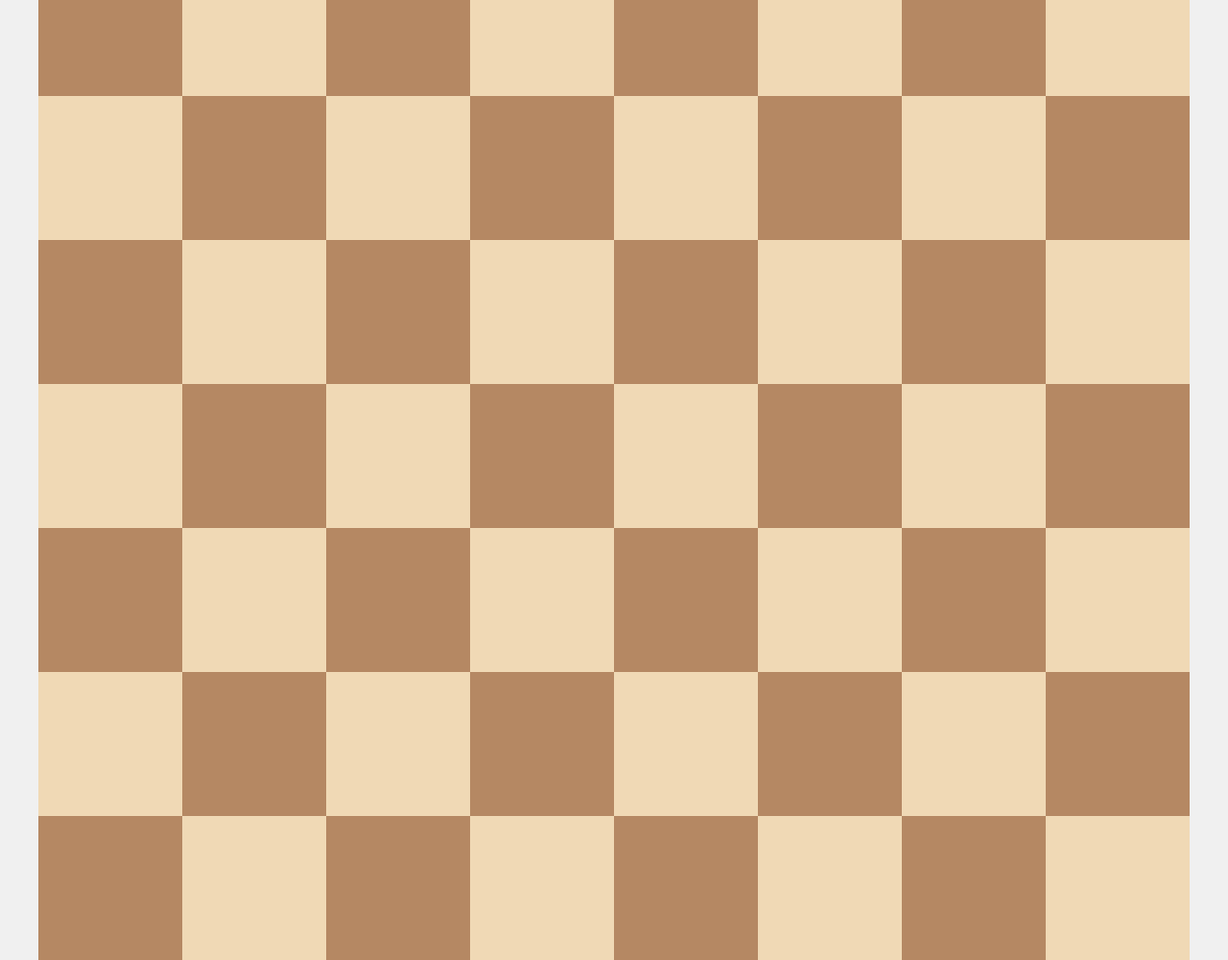
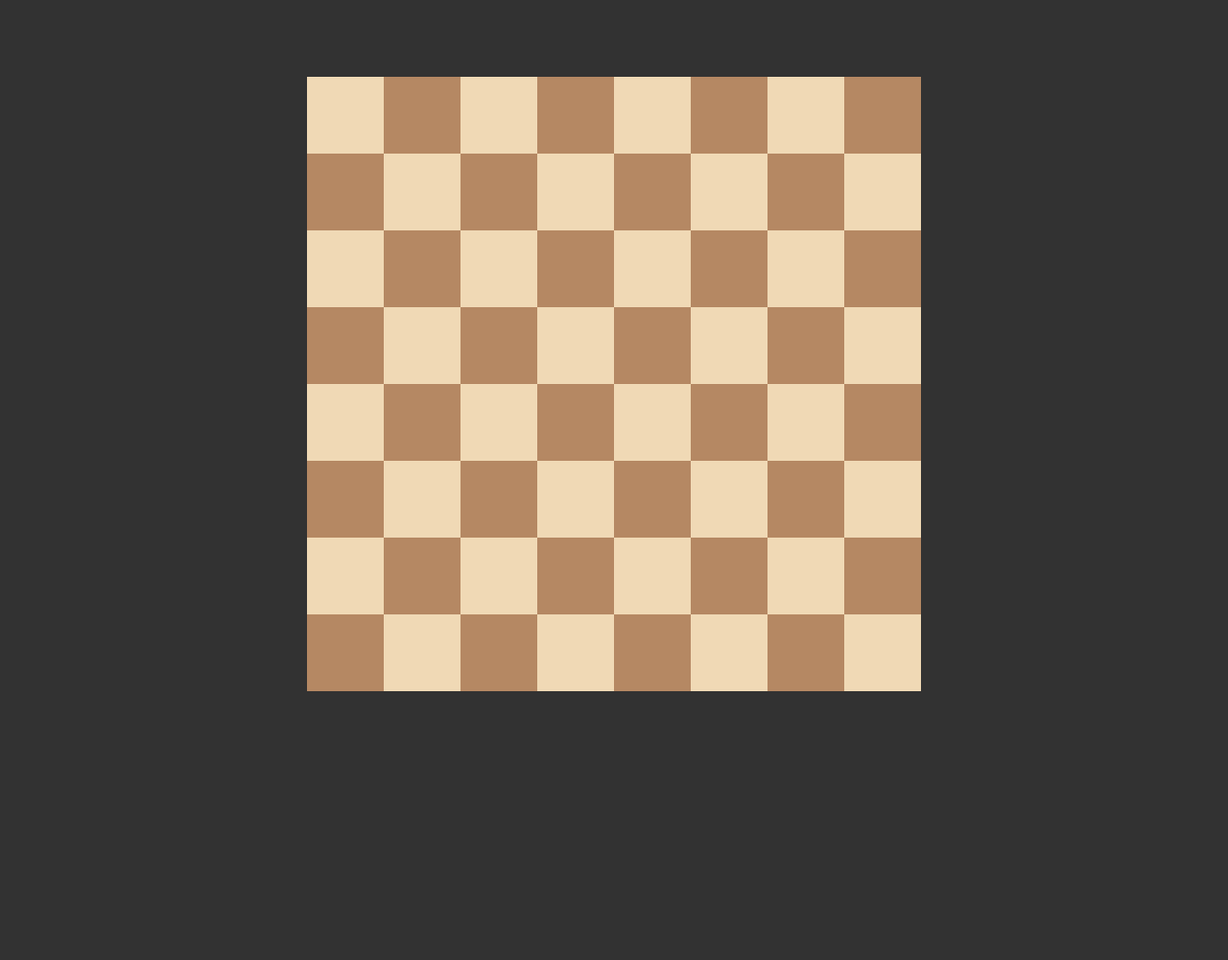
Before and after one commit to Linksyyy/TabuleiroXadrez, a plain HTML site: page index.html in a window 1280 px wide. Shown: the whole page at 96% size. After the commit the page ends 800 px from the top, so only its background shows below. Drawn offline with Linux system fonts and the light colour scheme.

Commit message:
Add files via upload

```diff
--- a/index.html
+++ b/index.html
@@ -4,7 +4,7 @@
 <head>
     <meta charset="UTF-8">
     <meta name="viewport" content="width=device-width, initial-scale=1.0">
-    <title>Xadrex</title>
+    <title>Xadrez</title>
     <link rel="stylesheet" href="style.css">
 </head>
 
--- a/style.css
+++ b/style.css
@@ -5,20 +5,22 @@ body {
     height: 100vh;
     background-color: #f0f0f0;
     margin: 0;
+    background-color: rgb(50, 50, 50);
 }
 
 .collum {
     display: flex;
     flex-direction: column;
 }
-
 .tabuleiro {
-    width: 150px;
-    height: 150px;
     display: flex;
     justify-content: center;
     align-items: center;
-    font-size: 18px;
+    width: 80px;
+    height: 80px;
+    text-align: center;
+    font-size: 80px;
+    color: rgb(18, 18, 18);
     font-family: Arial, sans-serif;
     font-weight: bold;
 }
```
Also changed, not shown: main.js (added, +10 -0 lines).
